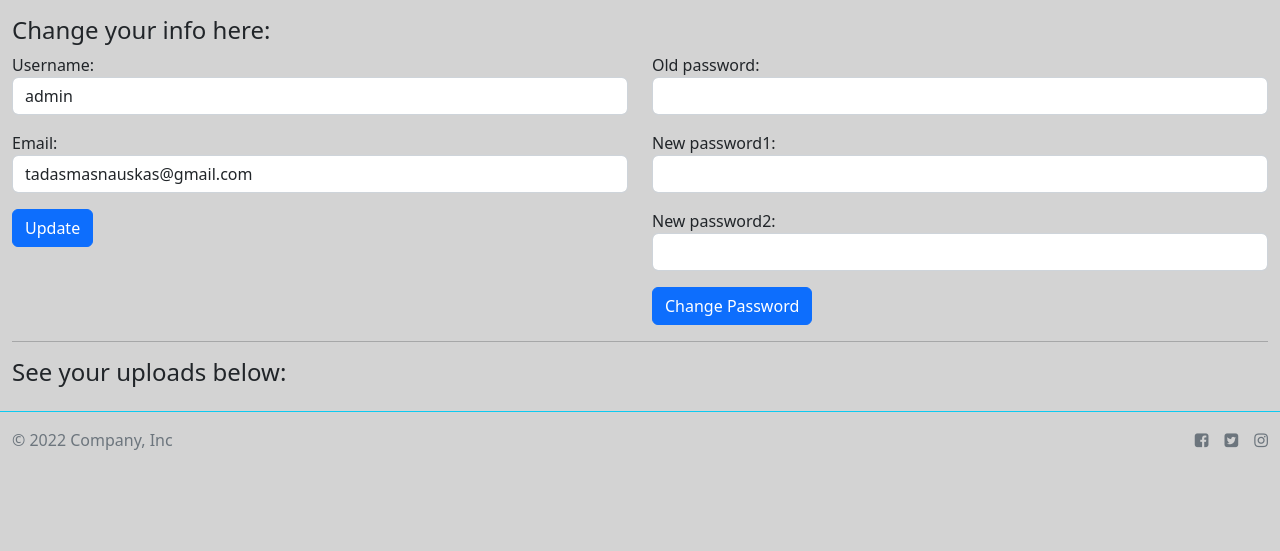
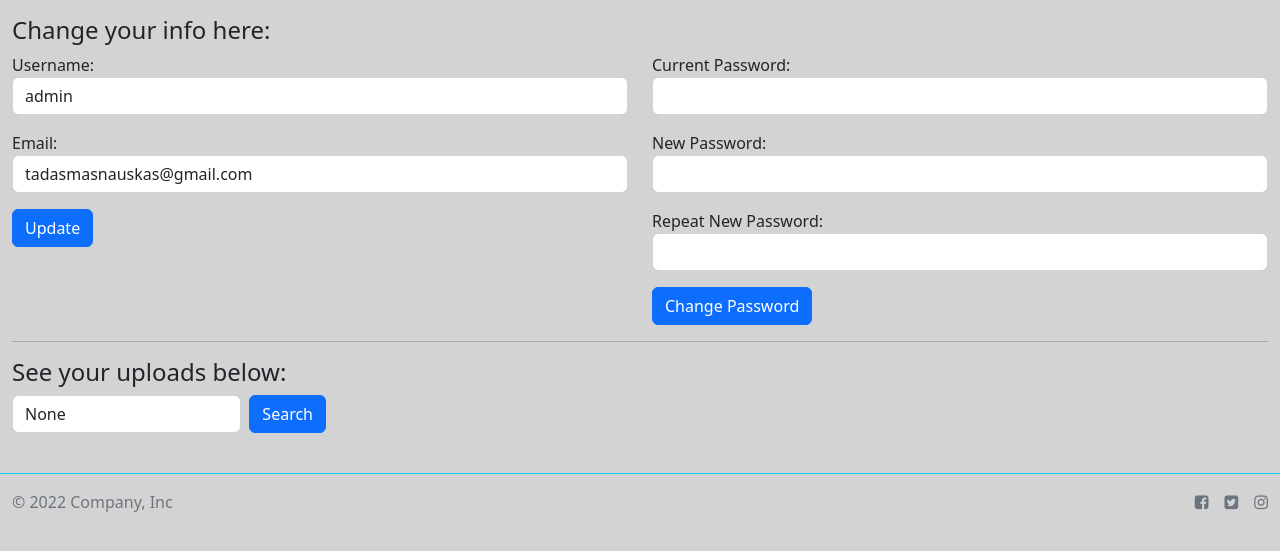
Before and after one commit to Masnauskas/Final-Full-Stack-with-Python-Project, a Django app: page /user_destinations/ in a window 1280 px wide. Shown: the part 56-607 px from the top of the page. Run offline with Django 4.2, Linux system fonts and the light colour scheme; a user stored in the database is signed in; data comes from the database, SQL or seed files in the repository; both versions use the stored data as it was after the commit.

Commit message:
more layout changes and search for user profile

```diff
--- a/mysite/travel_diary/forms.py
+++ b/mysite/travel_diary/forms.py
@@ -17,14 +17,58 @@
 
 
 class TravelEntryForm(forms.ModelForm):
-    title = forms.CharField(max_length=200, label='Title', widget=forms.TextInput(attrs={'class': 'form-control'}))
-    text = forms.CharField(label='Description', widget=forms.Textarea(attrs={'class': 'form-control'}))
-    image = forms.ImageField(label='Add Image', widget=forms.ClearableFileInput(attrs={'class': 'form-control'}))
-    destination = forms.ModelChoiceField(queryset=Destination.objects.all(), label='Country', widget=forms.Select(attrs={'class': 'form-control'}))
+    title = forms.CharField(
+        max_length=200, label='Title', help_text='',
+        widget=forms.TextInput(attrs={
+            'class': 'form-control',
+            'required': 'True',
+            'placeholder':"",
+        }),
+        error_messages={
+            'required': '',
+        }
+    )
+    text = forms.CharField(
+        label='Description', help_text='',
+        widget=forms.Textarea(attrs={
+            'class': 'form-control',
+            'required': 'True',
+            'placeholder':"",
+        }),
+        error_messages={
+            'required': '',
+        }
+    )
+    image = forms.ImageField(
+        label='Add Image', help_text='',
+        widget=forms.ClearableFileInput(attrs={
+            'class': 'form-control',
+            'required': 'True',
+            'placeholder':"",
+        }),
+        error_messages={
+            'required': '',
+        }
+    )
+    destination = forms.ModelChoiceField(
+        queryset=Destination.objects.all(), required=False,
+        label='Country', widget=forms.Select(attrs={
+            'class': 'form-control',
+            'required': 'True',
+        }),
+        error_messages={
+            'required': '',
+        }
+    )
 
     class Meta:
         model = TravelEntry
         fields = ('destination', 'title', 'text', 'image')
+
+
+
+
+
 
 
 
@@ -51,9 +95,9 @@
 
 
 class PasswordChangeFormWithCheck(PasswordChangeForm):
-    old_password = forms.CharField(widget=forms.PasswordInput(attrs={'class': 'form-control', 'type': 'password'}))
-    new_password1 = forms.CharField(widget=forms.PasswordInput(attrs={'class': 'form-control', 'type': 'password'}))
-    new_password2 = forms.CharField(widget=forms.PasswordInput(attrs={'class': 'form-control', 'type': 'password'}))
+    old_password = forms.CharField(label='Current Password',widget=forms.PasswordInput(attrs={'class': 'form-control', 'type': 'password'}))
+    new_password1 = forms.CharField(label='New Password',widget=forms.PasswordInput(attrs={'class': 'form-control', 'type': 'password'}))
+    new_password2 = forms.CharField(label='Repeat New Password',widget=forms.PasswordInput(attrs={'class': 'form-control', 'type': 'password'}))
 
     class Meta:
         model = User
--- a/mysite/travel_diary/static/travel_diary/css/styles.css
+++ b/mysite/travel_diary/static/travel_diary/css/styles.css
@@ -16,3 +16,8 @@
 .custom-css-index-visits {
   text-align: center;
 }
+ul.errorlist {
+  list-style: none;
+  margin: 0;
+  padding: 0;
+}
--- a/mysite/travel_diary/templates/travel_diary/destination_list.html
+++ b/mysite/travel_diary/templates/travel_diary/destination_list.html
@@ -25,6 +25,21 @@
 <hr />
 
 <h4>See your uploads below:</h4>
+
+<form method="get" class="mb-4">
+  <div class="input-group w-25">
+    <input
+      type="text"
+      class="form-control rounded-end"
+      name="q"
+      value="{{ query }}"
+      placeholder="Search your destinations..."
+    />
+    <div class="input-group-append ms-2">
+      <button class="btn btn-primary" type="submit">Search</button>
+    </div>
+  </div>
+</form>
 <div class="row">
   {% for destination in destinations %}
   <div class="col">
--- a/mysite/travel_diary/views.py
+++ b/mysite/travel_diary/views.py
@@ -138,6 +138,10 @@
 def destination_list(request):
     destinations = Destination.objects.filter(user=request.user)
 
+    query = request.GET.get('q')
+    if query:
+        destinations = destinations.filter(name__icontains=query)
+
     if request.method == 'POST':
         user_update_form = UserUpdateForm(request.POST, instance=request.user)
         password_change_form = PasswordChangeFormWithCheck(user=request.user, data=request.POST)
@@ -164,6 +168,7 @@
         'destinations': destinations,
         'user_update_form': user_update_form,
         'password_change_form': password_change_form,
+        'query': query,
     }
 
     return render(request, 'travel_diary/destination_list.html', context=context)
```
Also changed, not shown: mysite/db.sqlite3.
